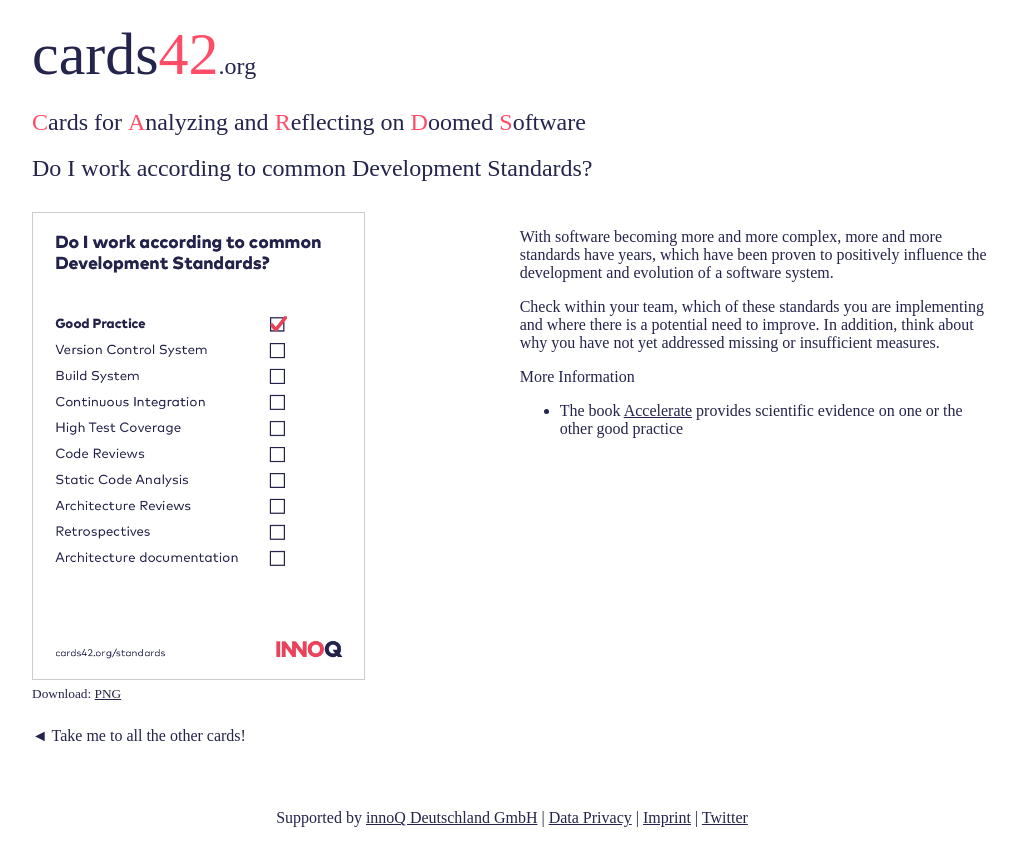
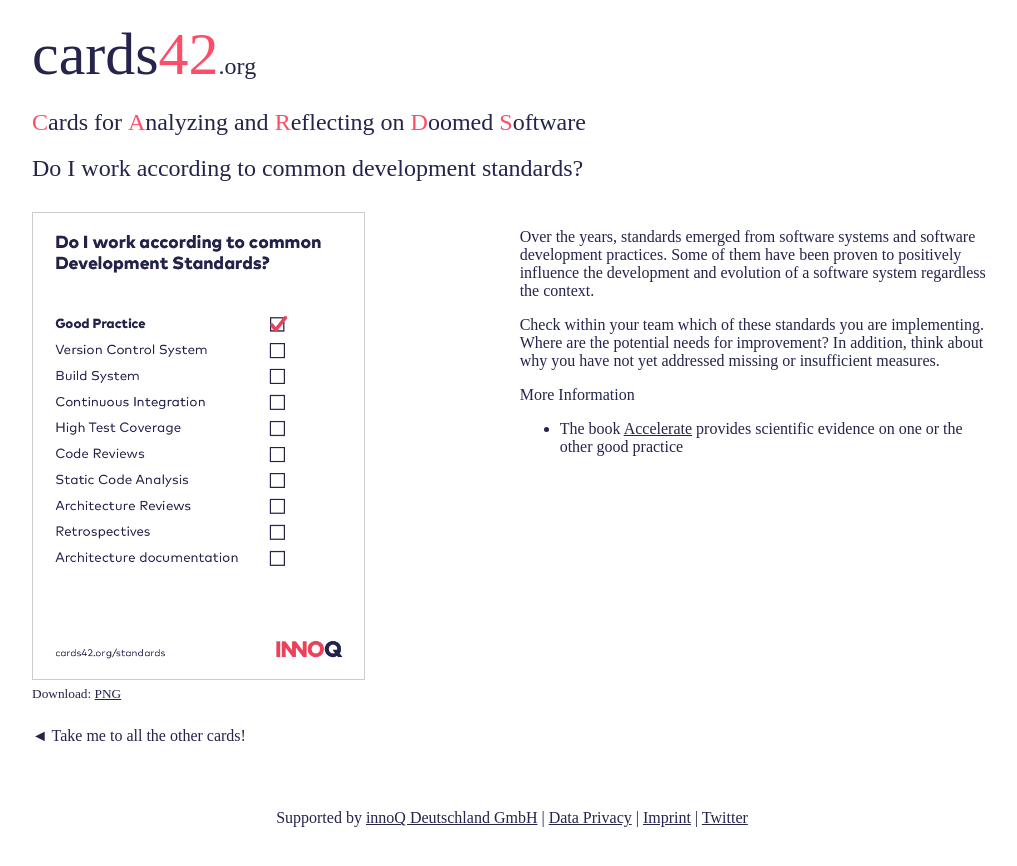
Before and after one commit to innoq/cards42org, a Jekyll site: the page built from _descriptions_EN/card06_standards.md, in a window 1280 px wide. Shown: the top 866 px of the page, without its empty margins (128-1145 px from the left). Built offline with Jekyll 4.4.1, drawn with Linux system fonts in a browser that asks for light colours; some web fonts are replaced.

Commit message:
improve wording

```diff
--- a/_descriptions_EN/card06_standards.md
+++ b/_descriptions_EN/card06_standards.md
@@ -1,11 +1,12 @@
 ---
-name: Do I work according to common Development Standards?
+name: Do I work according to common development standards?
 layout: card_page
 slug: standards
 ---
-With software becoming more and more complex, more and more standards have years, which have been proven to positively influence the development and evolution of a software system.
+Over the years, standards emerged from software systems and software development practices.
+Some of them have been proven to positively influence the development and evolution of a software system regardless the context.
 
-Check within your team, which of these standards you are implementing and where there is a potential need to improve. In addition, think about why you have not yet addressed missing or insufficient measures.
+Check within your team which of these standards you are implementing. Where are the potential needs for improvement? In addition, think about why you have not yet addressed missing or insufficient measures.
 
 **More Information**
 
```
